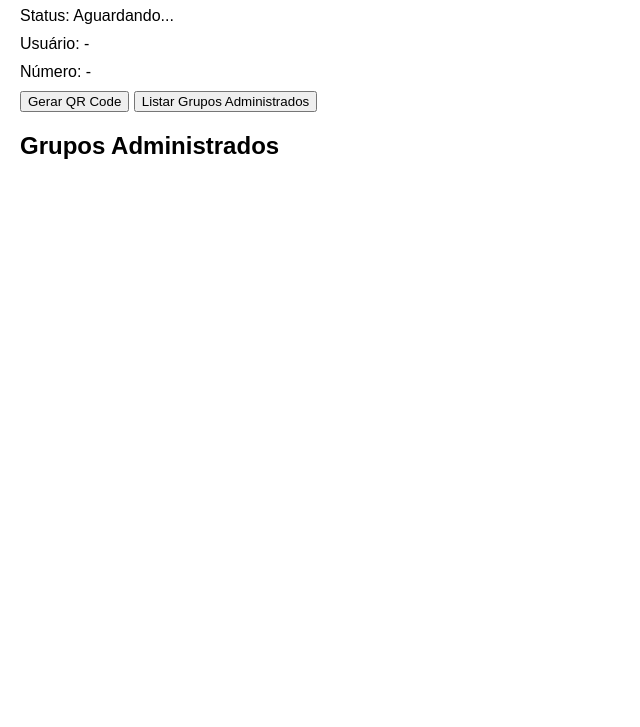
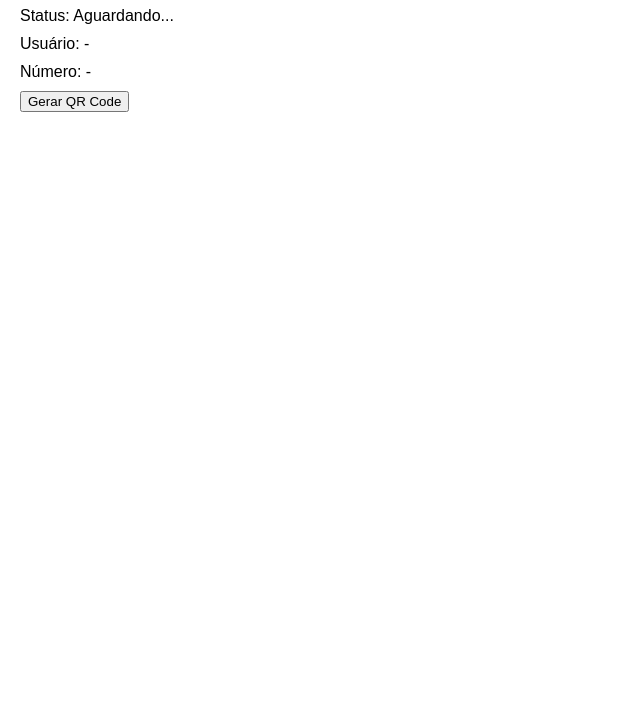
Before and after one commit to Toshiba-arch/agent, an Electron app: page index.html in a window 1000 px wide. Shown: the part 73-800 px from the top of the page, without its empty margins (0-640 px from the left). Drawn offline with Linux system fonts and the light colour scheme; no server answers.

Commit message:
botao admin groups

```diff
--- a/index.html
+++ b/index.html
@@ -73,11 +73,11 @@
         <div id="number">Número: -</div>
     <button onclick="generateQr()">Gerar QR Code</button>
         <div id="loading">Bot autenticado...</div>
-    <button onclick="getAdminGroups()">Listar Grupos Administrados</button>
-        <div id="admin-groups-container">
-    <h2>Grupos Administrados</h2>
-        <ul id="admin-groups-list"></ul>
-    </div>
+        <div id="admin-groups-container" style="display: none;">
+            <button onclick="getAdminGroups()">Listar Grupos Administrados</button>
+            <h2>Grupos Administrados</h2>
+            <ul id="admin-groups-list"></ul>
+        </div>
     <div id="qrcode-container">
         <div id="qrcode"></div>
     </div>
--- a/renderer.js
+++ b/renderer.js
@@ -55,6 +55,7 @@ window.api.onWhatsappMessage((event, message) => {
 window.api.onWhatsappConnected(() => {
     document.getElementById('qrcode-container').style.display = 'none'; // Oculta o QR Code
     document.getElementById('messages-container').style.display = 'block'; // Exibe as mensagens
+    document.getElementById('admin-groups-container').style.display = 'block'; // Exibe o botão e a lista de grupos
 });
 
 // Escuta o estado de carregamento
```
Also changed, not shown: 1 other file.
